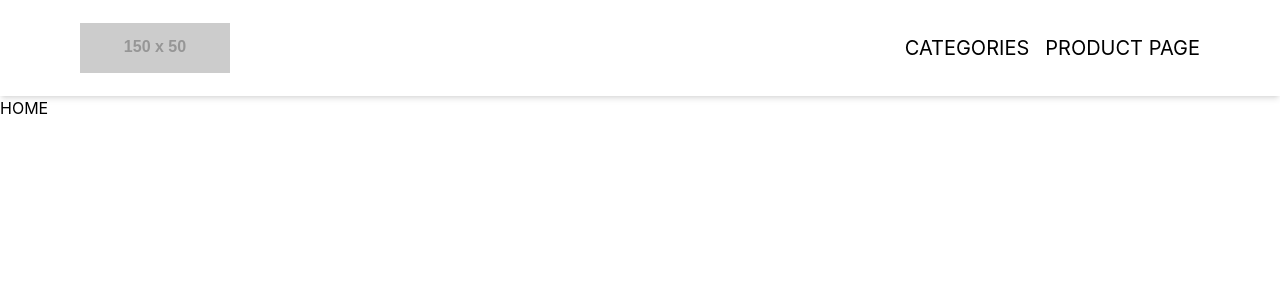
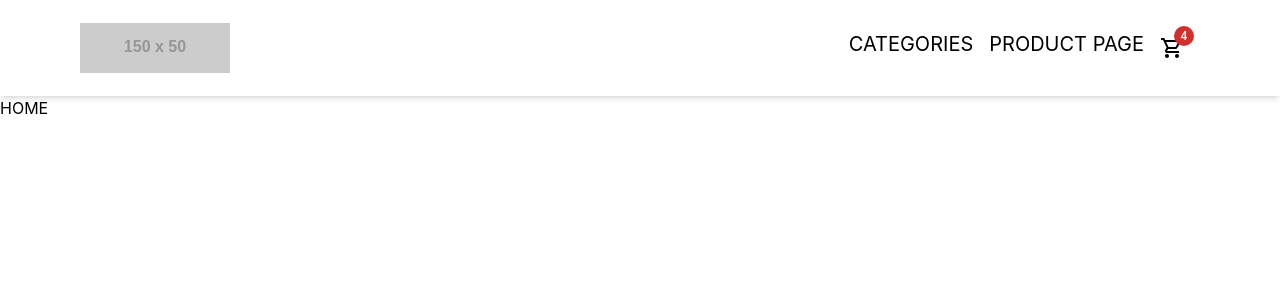
Before and after one commit to 13urning/Minimalist-E-Commerce, a React (Create React App) app in the folder client/: page / in a window 1280 px wide. Shown: the top 300 px of the page. Built offline with nearby package versions, Linux system fonts and the light colour scheme.

Commit message:
added mobile nav bar

```diff
--- a/client/src/components/navbar/Navbar.js
+++ b/client/src/components/navbar/Navbar.js
@@ -62,7 +62,7 @@ export default function Navbar() {
           <li className="hidden md:flex">
             <a href="#about">PRODUCT PAGE</a>
           </li>
-          <li className="text-3xl md:hidden mr-4">
+          <li className="text-3xl md:text-[3px] mr-4">
             <Badge badgeContent={4} color="error">
               <ShoppingCartOutlinedIcon />
             </Badge>
```
